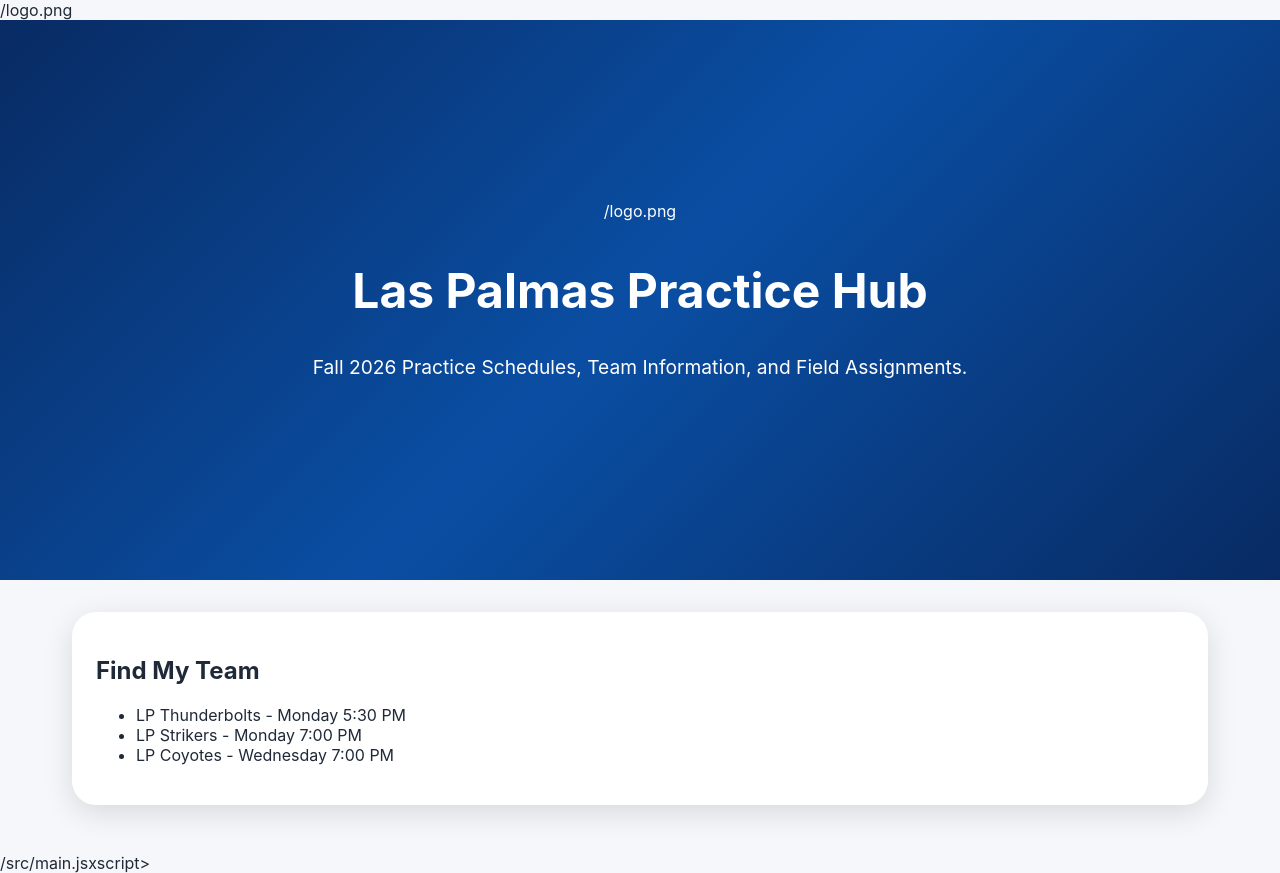
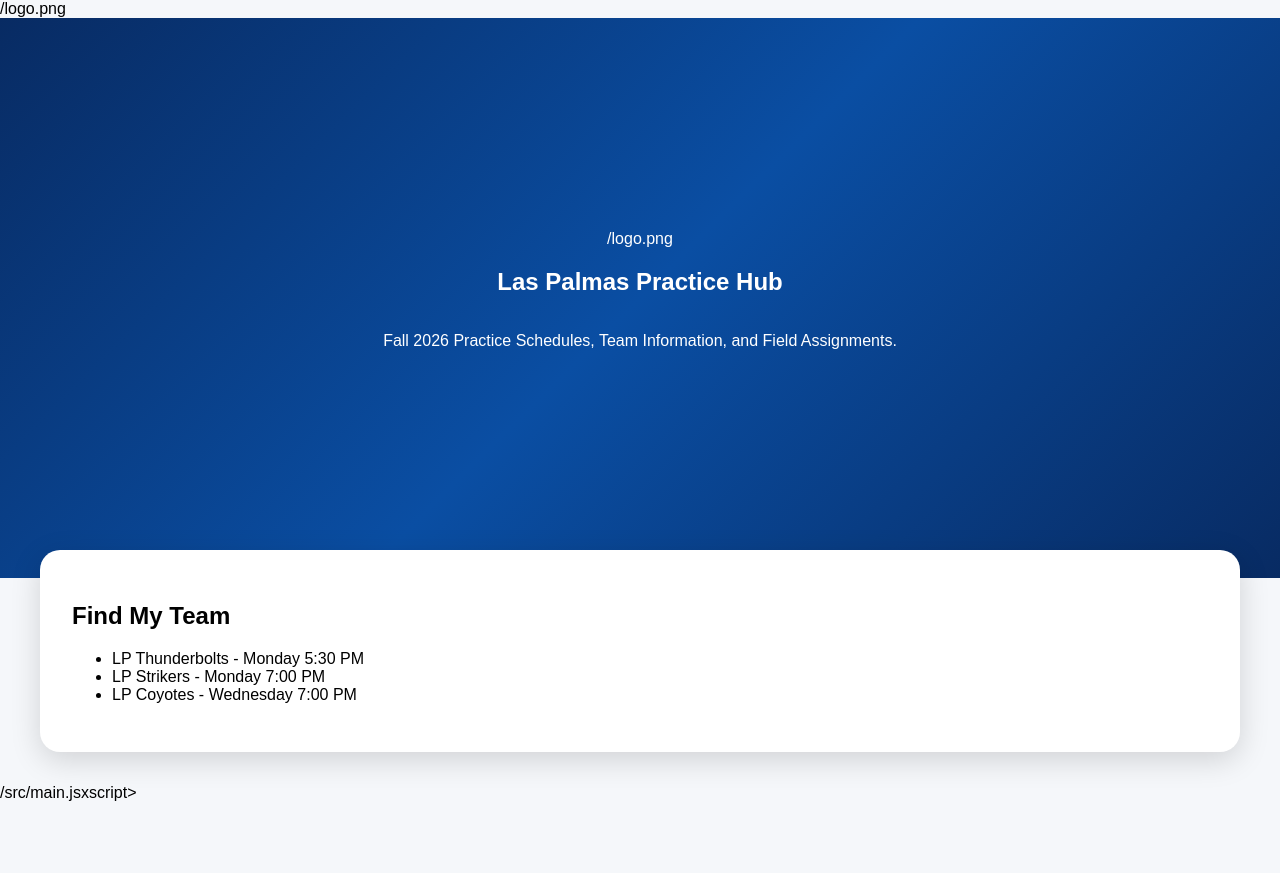
Before and after one commit to bluke02/las-palmas-practice-hub, a React (Vite) app: page / in a window 1280 px wide. After the commit the page ends 802 px from the top, so only its background shows below. Built offline with nearby package versions, Linux system fonts and the light colour scheme.

Commit message:
Refactor CSS styles for consistency and clarity

```diff
--- a/src/index.css
+++ b/src/index.css
@@ -2,27 +2,17 @@
   --lp-navy: #082b63;
   --lp-blue: #0a4ea3;
   --lp-light-blue: #69a7ff;
-  --lp-white: #ffffff;
   --lp-gray: #f5f7fa;
-  --lp-gold: #f4c542;
-}
-
-* {
-  box-sizing: border-box;
 }
 
 body {
   margin: 0;
-  font-family: Inter, Arial, sans-serif;
+  font-family: Arial, sans-serif;
   background: var(--lp-gray);
-  color: #1f2937;
 }
-
-/* HERO SECTION */
 
 .hero {
   min-height: 70vh;
-
   display: flex;
   flex-direction: column;
   justify-content: center;
@@ -30,69 +20,33 @@ body {
 
   text-align: center;
 
-  background:
-    linear-gradient(
-      135deg,
-      var(--lp-navy),
-      var(--lp-blue),
-      var(--lp-navy)
-    );
+  background: linear-gradient(
+    135deg,
+    #082b63,
+    #0a4ea3,
+    #082b63
+  );
 
   color: white;
-
-  padding: 2rem;
 }
 
 .hero-logo {
   width: 220px;
   max-width: 90%;
-  margin-bottom: 1.5rem;
-}
-
-.hero h1 {
-  font-size: 3rem;
   margin-bottom: 1rem;
 }
 
-.hero p {
-  max-width: 700px;
-  font-size: 1.2rem;
-}
-
-/* CONTENT */
-
 .container {
   max-width: 1200px;
-  margin: 0 auto;
+  margin: auto;
   padding: 2rem;
 }
 
 .card {
   background: white;
-  border-radius: 24px;
+  border-radius: 20px;
+  padding: 2rem;
+  margin-top: -60px;
 
-  padding: 1.5rem;
-
-  box-shadow:
-    0 8px 30px rgba(0,0,0,.12);
-
-  margin-bottom: 1rem;
+  box-shadow: 0 8px 30px rgba(0,0,0,.15);
 }
-
-button {
-  background: var(--lp-blue);
-  color: white;
-
-  border: none;
-
-  border-radius: 12px;
-
-  padding:
-    0.75rem 1.5rem;
-
-  cursor: pointer;
-}
-
-button:hover {
-  opacity: .9;
-}
```
